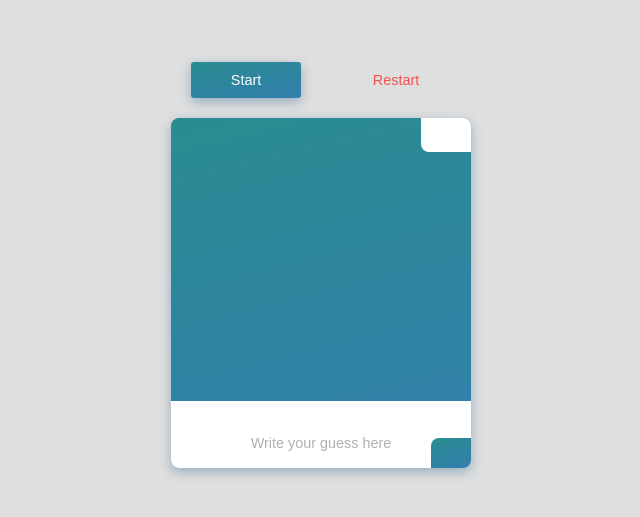
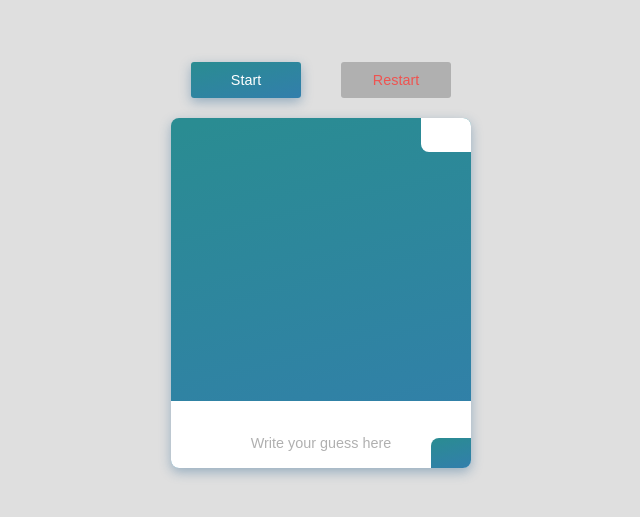
Before and after one commit to Arcaster42/rhymus, a Vue app: page / in a window 1280 px wide. Shown: the part 135-652 px from the top of the page, without its empty margins (319-959 px from the left). Built offline with nearby package versions, Linux system fonts and the light colour scheme.

Commit message:
add disable btn logic

```diff
--- a/src/App.vue
+++ b/src/App.vue
@@ -1,7 +1,8 @@
 <template>
   <div id="app">
     <section id="game_canvas">
-      <Header v-bind:startGame="startGame"/>
+      <Header v-bind:startGame="startGame"
+              v-bind:isRestartButtonDisabled="isRestartButtonDisabled"/>
       <RhymeCard />
     </section>
   </div>
@@ -25,13 +26,16 @@ export default {
             cardNumber: 1,
             correctGuesses: 0,
             totalCorrect: 0,
-            totalWrong: 0
+            totalWrong: 0,
+            isGameStarted: false,
+            isRestartButtonDisabled: true
           }
       },
   methods: {
     startGame: function () {
+      this.isGameStarted = true
       this.timeRemaining = this.playTimeSeconds
-      alert('clicked')
+      this.isRestartButtonDisabled = false
     },
     assignListeners: function (e) {
       if (e.key === 'Enter') alert('checkAnswer()')
--- a/src/components/Header.vue
+++ b/src/components/Header.vue
@@ -2,7 +2,7 @@
   <header>
       <ul>
           <button class="header_button header_button_start" v-on:click="startGame">Start</button>
-          <button class="header_button header_button_restart header_button--danger">Restart</button>
+          <button class="header_button header_button_restart header_button--danger" v-bind:disabled="isRestartButtonDisabled">Restart</button>
       </ul>
   </header>
 </template>
@@ -10,7 +10,7 @@
 <script>
 export default {
     name: 'Header',
-    props: ['startGame']
+    props: ['startGame', 'isRestartButtonDisabled']
 }
 </script>
 
```
